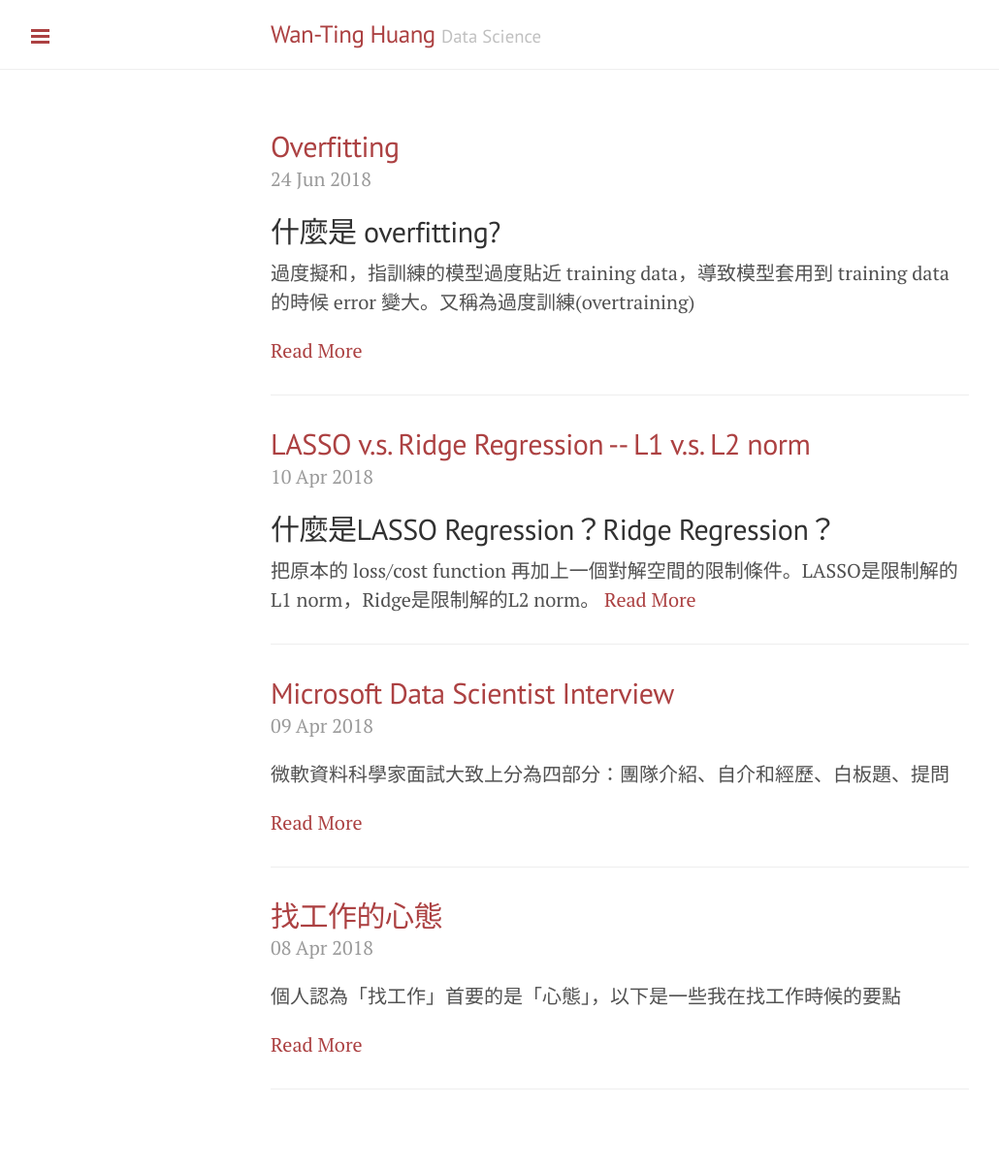
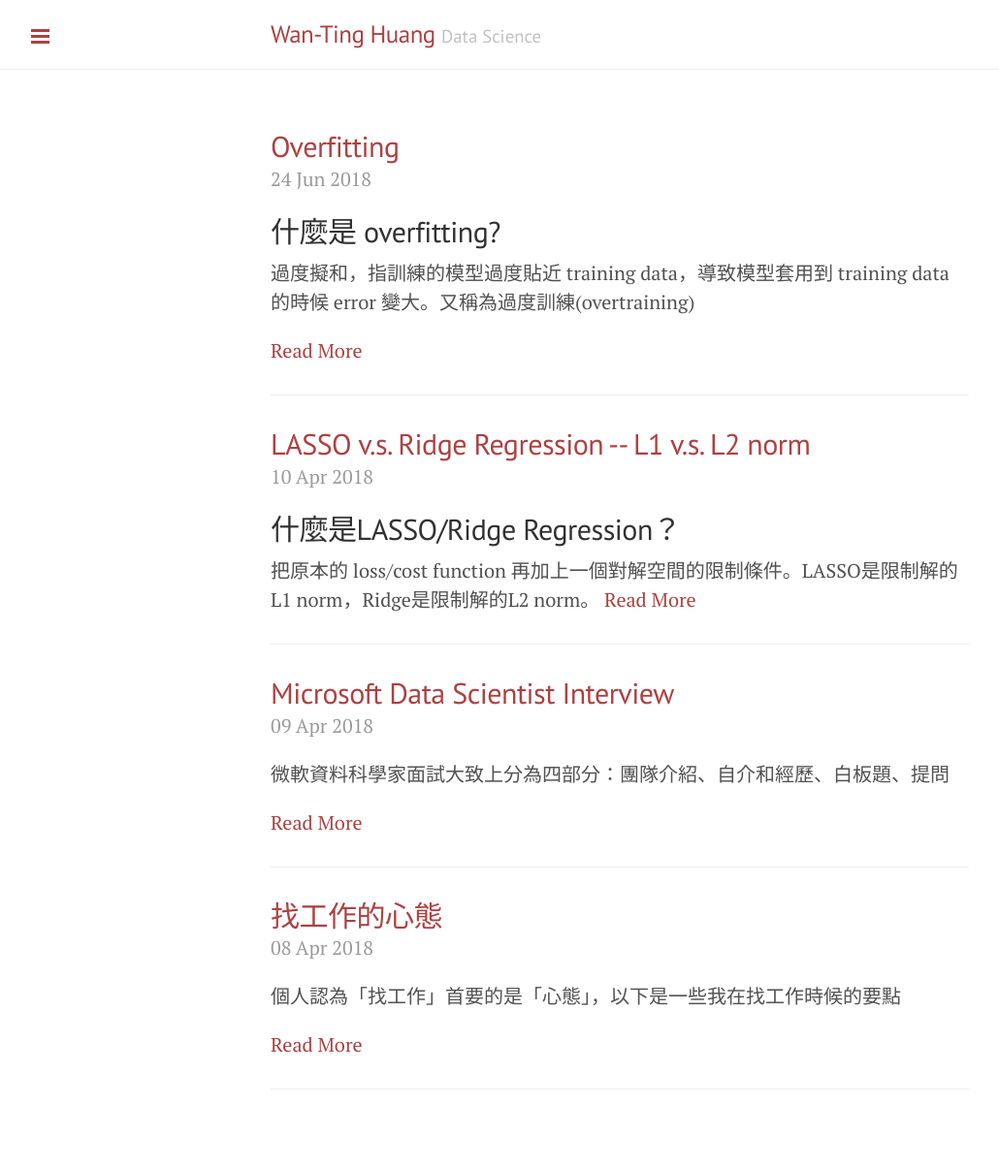
Before and after one commit to wantinghuang/wantinghuang.github.io, a Jekyll site: the page built from index.html, in a window 1280 px wide. Shown: the whole page at 97% size, without its empty margins (1-1031 px from the left). Built offline with Jekyll 4.4.1, drawn with Linux system fonts in a browser that asks for light colours; the list of posts is cut into pages by our own code.

Commit message:
Update 2018-04-10-l1-l2norm.md

```diff
--- a/_posts/2018-04-10-l1-l2norm.md
+++ b/_posts/2018-04-10-l1-l2norm.md
@@ -12,13 +12,17 @@ title: LASSO v.s. Ridge Regression -- L1 v.s. L2 norm
 如何在github上的md/html file放入特殊符號如希臘字母
 https://brajeshwar.github.io/entities/
 -->
-## 什麼是LASSO Regression？Ridge Regression？
+## 什麼是LASSO/Ridge Regression？
 把原本的 loss/cost function 再加上一個對解空間的限制條件。LASSO是限制解的L1 norm，Ridge是限制解的L2 norm。
 <!-- more -->
 如式子
+
 ![lasso](https://latex.codecogs.com/svg.latex?\Large&space;\Sigma_{i=1}^{n}{(y_{i}-x_{i}\beta)^{2}}+{\lambda\|\beta\|_{1}})
+
 ![ridge](https://latex.codecogs.com/svg.latex?\Large&space;\Sigma_{i=1}^{n}{(y_{i}-x_{i}\beta)^{2}}+\lambda\left\|\beta\right\|^{2}_{2})
+
 ![beta matrix](https://latex.codecogs.com/gif.latex?%5Cbeta%3D%20%5Cbegin%7Bbmatrix%7D%20%5Cbeta_0%5C%5C%20%5Cbeta_1%5C%5C%20%5Cvdots%5C%5C%20%5Cbeta_p%20%5Cend%7Bbmatrix%7D) 為我們有興趣/想找到的未知參數
+
 ![lambda](https://latex.codecogs.com/svg.latex?\Large&space;\lambda) 為限制解空間、手動調整的參數。是一種自己設定的超參數。
 
 
```
